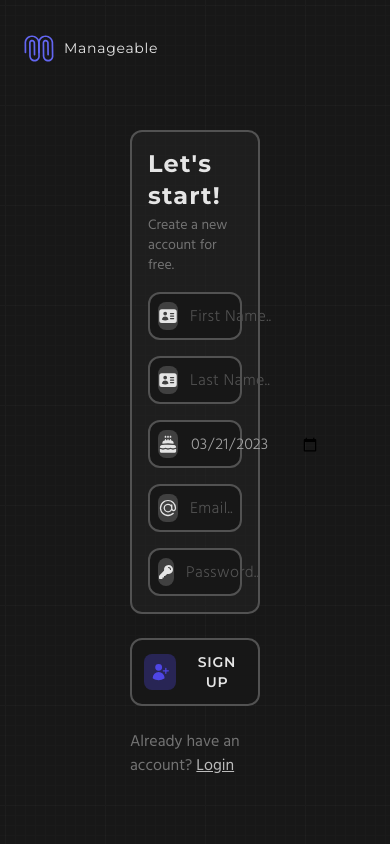
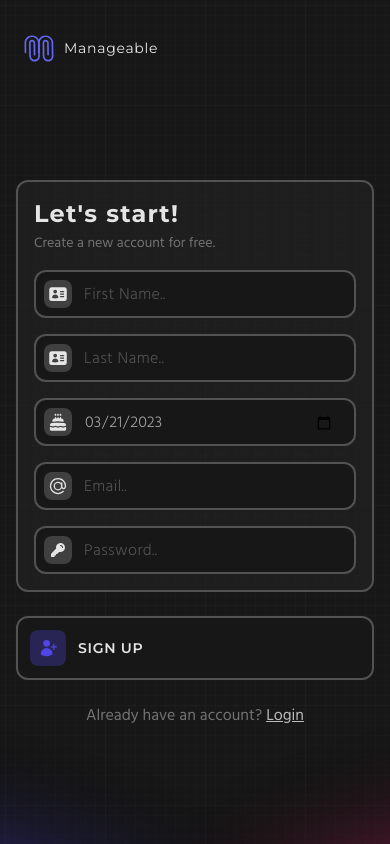
Before and after one commit to kos3l/manageable-kanban-app, a React (Vite) app: page /register in a window 390 px wide. Built offline with nearby package versions, Linux system fonts and the light colour scheme; no server answers.

Commit message:
made login and register responsive and added gradients

```diff
--- a/src/routes/login/login.tsx
+++ b/src/routes/login/login.tsx
@@ -13,6 +13,7 @@ import ActionButton from "../../ui/buttons/ActionButton";
 import TextInput from "../../ui/inputs/TextInput";
 import { useNavigate } from "react-router-dom";
 import useAuthService from "../../hooks/service/useAuthService";
+import gradient from "../../assets/gradient.svg";
 
 export default function Login() {
   const [email, setEmail] = useState<string>("");
@@ -36,9 +37,13 @@ export default function Login() {
   });
 
   return (
-    <div className="flex grow">
-      <div className="flex w-full items-center justify-center">
-        <div className="flex h-max w-1/3 flex-col gap-6 pb-12">
+    <>
+      <div className="absolute bottom-0 left-0 z-10 flex w-full">
+        <img src={gradient} alt="" className="w-full opacity-50" />
+      </div>
+      <div className="relative z-20 flex grow">
+        <div className="flex w-full items-center justify-center p-4">
+          <div className="flex h-max w-full flex-col  gap-6 pb-12 sm:w-2/3 md:w-[35rem] 2xl:w-2/3">
             <div className="flex h-max w-full flex-col rounded-xl border-2 border-neutral-600 bg-neutral-800/50 p-4">
               <h1 className="m-0 mb-1 font-serif text-2xl font-bold tracking-wider">
                 Welcome Back!
@@ -85,13 +90,16 @@ export default function Login() {
                   </span>
                 </Link>
                 <Link to={"/user/test"}>
-                <span className="ml-1 text-neutral-200/80 underline">test</span>
+                  <span className="ml-1 text-neutral-200/80 underline">
+                    test
+                  </span>
                 </Link>
               </p>
             </div>
           </div>
         </div>
       </div>
+    </>
   );
 }
 function log(newUser: ICreateLoginDTO): Promise<unknown> {
--- a/src/routes/register/Register.tsx
+++ b/src/routes/register/Register.tsx
@@ -5,7 +5,6 @@ import {
   KeyIcon,
   UserPlusIcon,
 } from "@heroicons/react/24/solid";
-import axios from "axios";
 import { useState } from "react";
 import { useMutation, useQuery } from "react-query";
 import { Link } from "react-router-dom";
@@ -15,6 +14,7 @@ import ActionButton from "../../ui/buttons/ActionButton";
 import DateInput from "../../ui/inputs/DateInput";
 import TextInput from "../../ui/inputs/TextInput";
 import { DateHelper } from "../../util/helpers/DateHelper";
+import gradient from "../../assets/gradient.svg";
 
 export default function Register() {
   const [firstName, setFirstName] = useState<string>("");
@@ -37,9 +37,13 @@ export default function Register() {
   });
 
   return (
-    <div className="flex grow">
-      <div className="flex w-full items-center justify-center">
-        <div className="flex h-max w-1/3 flex-col gap-6 pb-12">
+    <>
+      <div className="absolute bottom-0 left-0 z-10 flex w-full">
+        <img src={gradient} alt="" className="w-full opacity-50" />
+      </div>
+      <div className="relative z-20 flex grow">
+        <div className="flex w-full items-center justify-center p-4">
+          <div className="flex h-max w-full flex-col gap-6 pb-12 sm:w-2/3 md:w-[35rem] 2xl:w-2/3">
             <div className="flex h-max w-full flex-col rounded-xl border-2 border-neutral-600 bg-neutral-800/50 p-4">
               <h1 className="m-0 mb-1 font-serif text-2xl font-bold tracking-wider">
                 Let's start!
@@ -112,6 +116,7 @@ export default function Register() {
             </div>
           </div>
         </div>
-    </div>
+      </div>{" "}
+    </>
   );
 }
```
Also changed, not shown: src/assets/gradient.svg (added). Lines whose indentation alone changed are shown as unchanged.
